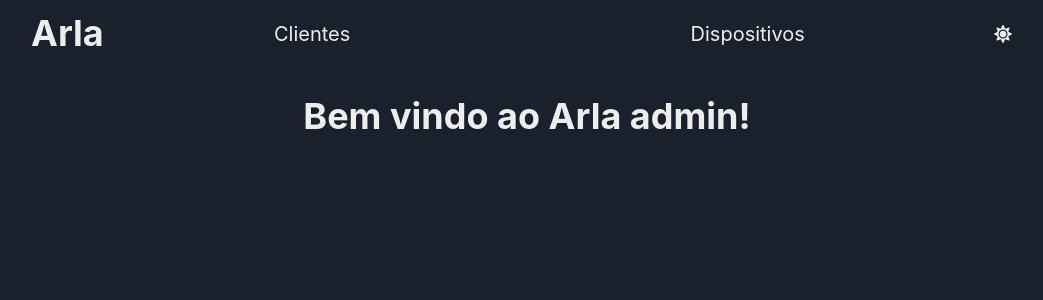
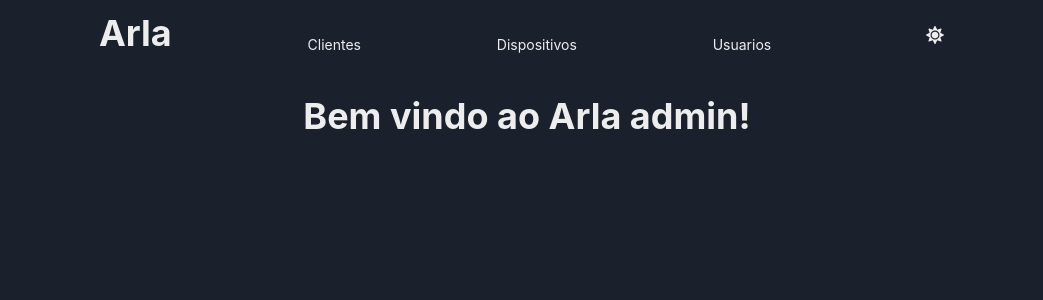
Before and after one commit to zeyuri/arla-front, a React (Create React App) app: page / in a window 1280 px wide. Shown: the top 300 px of the page, without its empty margins (113-1156 px from the left). Built offline with nearby package versions, Linux system fonts and the light colour scheme; no server answers.

Commit message:
feat(user): add user route and user list page

```diff
--- a/src/App.jsx
+++ b/src/App.jsx
@@ -7,6 +7,7 @@ import {
   CustomersCreateRoute,
   DevicesListRoute,
 } from "./routes"
+import { UserListRoute } from "./routes/Users"
 
 function App() {
   return (
@@ -23,6 +24,7 @@ function App() {
                 element={<CustomersCreateRoute />}
               />
               <Route path="/devices" element={<DevicesListRoute />} />
+              <Route path="/users" element={<UserListRoute />} />
             </Routes>
           </VStack>
         </Container>
@@ -34,12 +36,22 @@ function App() {
 export default App
 
 const Header = () => (
-  <Flex as="header" justify="space-between" align="center">
-    <Heading>Arla</Heading>
-    <Flex as="nav" justify="space-around" w="100%">
+  <Flex as="header" justify="space-between">
+    <Flex
+      as="nav"
+      justify="space-around"
+      w="100%"
+      align="flex-end"
+      fontSize="sm"
+    >
+      <Link to="/">
+        <Heading>Arla</Heading>
+      </Link>
       <Link to="/customers">Clientes</Link>
       <Link to="/devices">Dispositivos</Link>
+      <Link to="/users">Usuarios</Link>
+
+      <ColorModeSwitcher />
     </Flex>
-    <ColorModeSwitcher />
   </Flex>
 )
--- /dev/null
+++ b/src/routes/Users/UserListRoute.js
@@ -0,0 +1,39 @@
+import { useQuery } from "react-query"
+import api from "../../api"
+import { Box, Flex, VStack, Link, Button } from "@chakra-ui/react"
+import { Card } from "../../components"
+import { Link as RouterLink } from "react-router-dom"
+
+const fetchUserList = async () => {
+  const { data } = await api.get("/user")
+  return data.data
+}
+
+export function UserListRoute() {
+  const { data, isLoading } = useQuery("users-list", fetchUserList)
+  return (
+    <Box w="100%" pt="10">
+      <Flex justify="flex-end" w="100" py="8">
+        <Button>
+          <Link to="create" as={RouterLink}>
+            Criar Novo Usuario
+          </Link>
+        </Button>
+      </Flex>
+      {isLoading ? (
+        <Box>{"loading"}</Box>
+      ) : data ? (
+        <VStack as="ul" w="100%" spacing="6">
+          {data.map((user) => (
+            <Card
+              key={user.id}
+              id={user.id}
+              title={user.name}
+              subtitle={`${user.cityId} / ${user.estateId}`}
+            />
+          ))}
+        </VStack>
+      ) : null}
+    </Box>
+  )
+}
--- /dev/null
+++ b/src/routes/Users/index.js
@@ -0,0 +1 @@
+export * from "./UserListRoute"
--- a/src/routes/index.js
+++ b/src/routes/index.js
@@ -1,3 +1,4 @@
 export * from "./Home"
 export * from "./Customers"
 export * from "./Devices"
+export * from "./Users"
```
